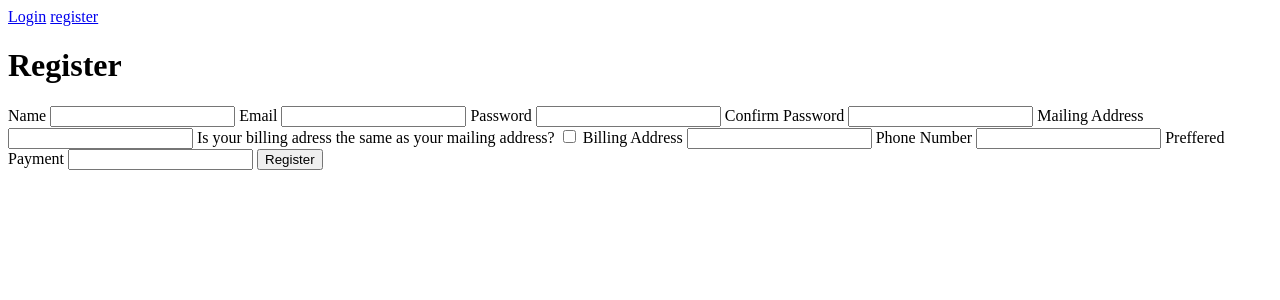
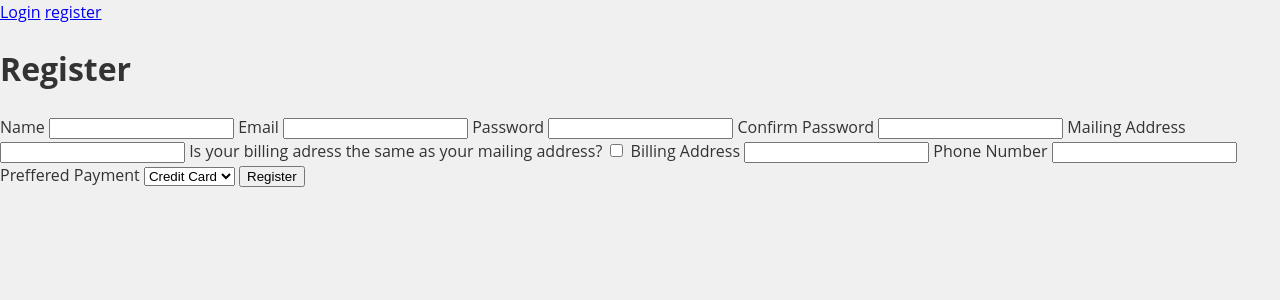
Before and after one commit to Balvarezpandozi/ProjectCOSC4351, a Flask app: page /register in a window 1280 px wide. Shown: the top 300 px of the page. Run offline with Flask 2, Linux system fonts and the light colour scheme.

Commit message:
added main style file

```diff
--- /dev/null
+++ b/website/static/css/main.css
@@ -0,0 +1,9 @@
+body {
+    background-color: #f0f0f0;
+    font-family: 'Open Sans', sans-serif;
+    font-size: 16px;
+    color: #333;
+    line-height: 1.5;
+    margin: 0;
+    padding: 0;
+}
--- a/website/templates/base.html
+++ b/website/templates/base.html
@@ -4,6 +4,7 @@
     <meta charset="UTF-8">
     <meta http-equiv="X-UA-Compatible" content="IE=edge">
     <meta name="viewport" content="width=device-width, initial-scale=1.0">
+    <link rel="stylesheet" href="{{ url_for('static', filename='css/main.css') }}">
     <title>{% block title %}{% endblock %}</title>
 </head>
 <body>
--- a/website/templates/register.html
+++ b/website/templates/register.html
@@ -20,7 +20,11 @@
         <label for="phone-number">Phone Number</label>
         <input type="text" name="phone-number" id="phone-number">
         <label for="preffered-payment">Preffered Payment</label>
-        <input type="text" name="preffered-payment" id="preffered-payment">
+        <select type="text" name="preffered-payment" id="preffered-payment">
+            <option value="credit-card">Credit Card</option>
+            <option value="cash">Cash</option>
+            <option value="check">Check</option>
+        </select>
         <button type="submit">Register</button>
     </form>
     <script type="text/javascript" src="{{ url_for('static', filename='javascript/registerFormLogic.js') }}"></script>
```
